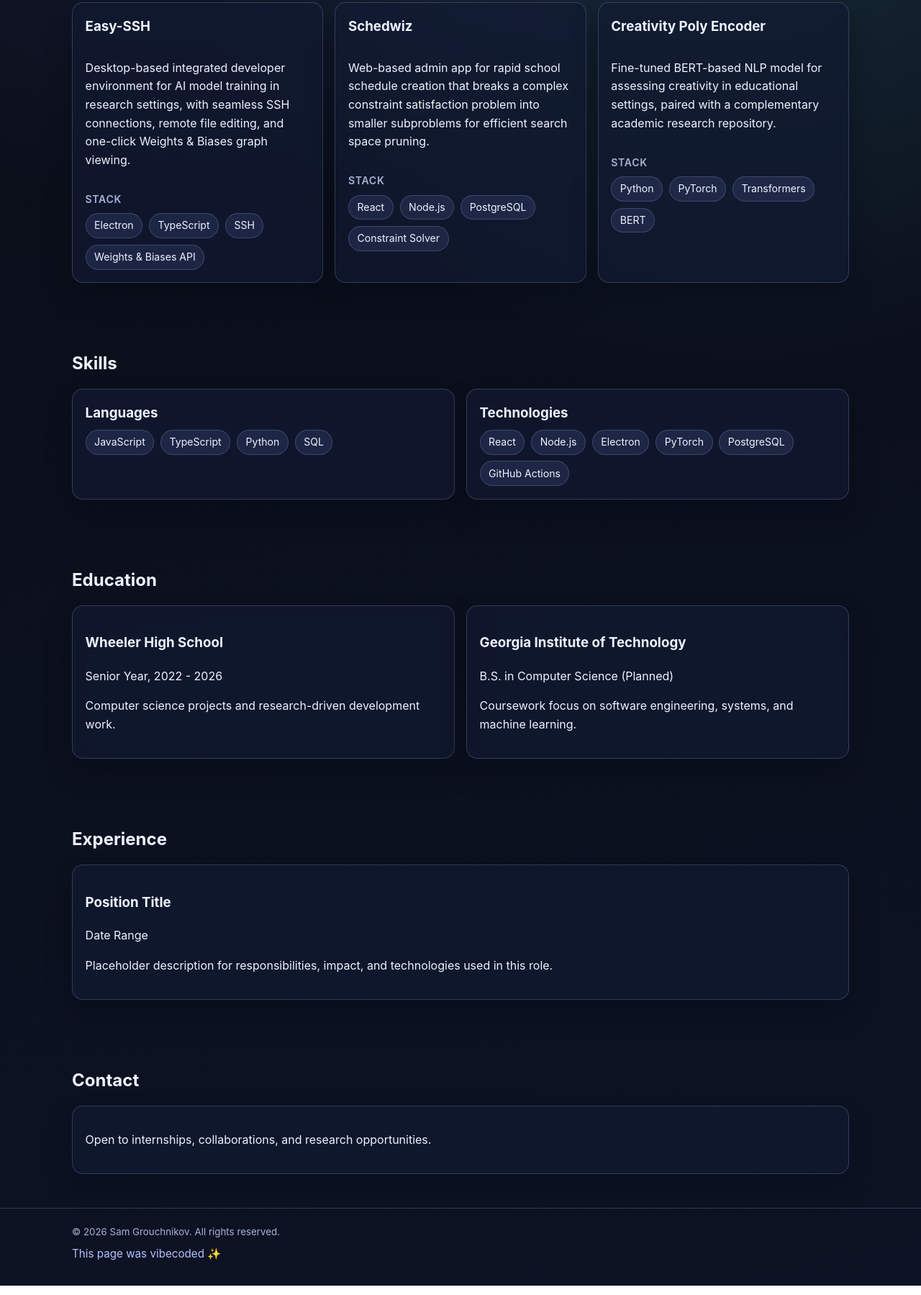
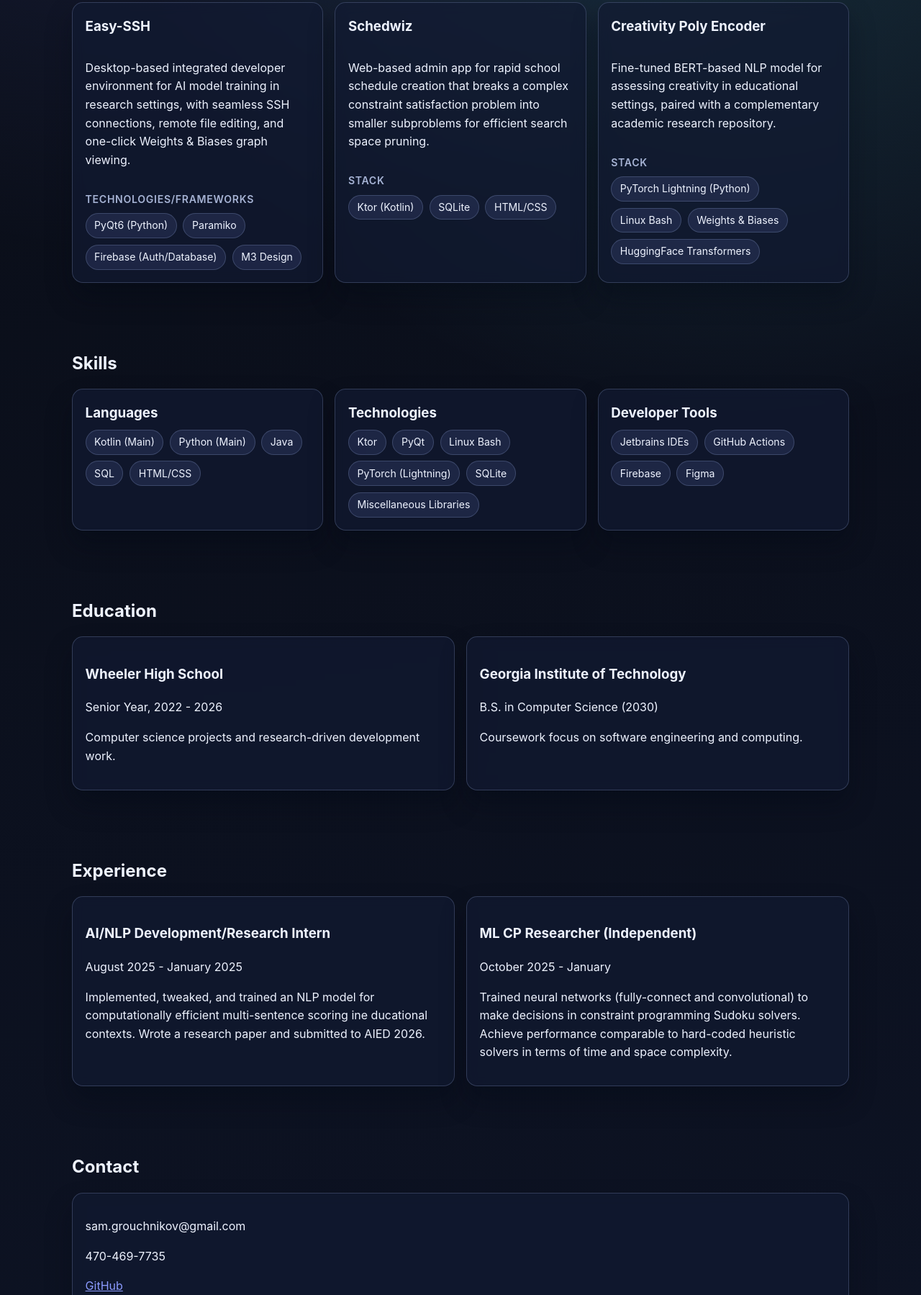
Before and after one commit to sam-grouchnikov/samg-portfolio, a website: page index.html in a window 1280 px wide. Shown: the part 832-2631 px from the top of the page at 72% size. Drawn offline with Linux system fonts and the light colour scheme.

Commit message:
Portfolio changes

```diff
--- a/css/style.css
+++ b/css/style.css
@@ -114,6 +114,10 @@ body {
   gap: 0.8rem;
 }
 
+.lightblue {
+  color: var(--accent);
+}
+
 .btn {
   background: var(--accent);
   color: #111426;
--- a/index.html
+++ b/index.html
@@ -61,12 +61,12 @@
               viewing.
             </p>
             <div>
-              <h4>Stack</h4>
+              <h4>Technologies/Frameworks</h4>
               <ul class="stack-list">
-                <li>Electron</li>
-                <li>TypeScript</li>
-                <li>SSH</li>
-                <li>Weights & Biases API</li>
+                <li>PyQt6 (Python)</li>
+                <li>Paramiko</li>
+                <li>Firebase (Auth/Database)</li>
+                <li>M3 Design</li>
               </ul>
             </div>
           </article>
@@ -80,10 +80,9 @@
             <div>
               <h4>Stack</h4>
               <ul class="stack-list">
-                <li>React</li>
-                <li>Node.js</li>
-                <li>PostgreSQL</li>
-                <li>Constraint Solver</li>
+                <li>Ktor (Kotlin)</li>
+                <li>SQLite</li>
+                <li>HTML/CSS</li>
               </ul>
             </div>
           </article>
@@ -97,10 +96,10 @@
             <div>
               <h4>Stack</h4>
               <ul class="stack-list">
-                <li>Python</li>
-                <li>PyTorch</li>
-                <li>Transformers</li>
-                <li>BERT</li>
+                <li>PyTorch Lightning (Python)</li>
+                <li>Linux Bash</li>
+                <li>Weights & Biases</li>
+                <li>HuggingFace Transformers</li>
               </ul>
             </div>
           </article>
@@ -113,21 +112,31 @@
           <article class="skeleton-card">
             <h3>Languages</h3>
             <ul class="pill-list">
-              <li>JavaScript</li>
-              <li>TypeScript</li>
-              <li>Python</li>
+              <li>Kotlin (Main)</li>
+              <li>Python (Main)</li>
+              <li>Java</li>
               <li>SQL</li>
+              <li>HTML/CSS</li>
             </ul>
           </article>
           <article class="skeleton-card">
             <h3>Technologies</h3>
             <ul class="pill-list">
-              <li>React</li>
-              <li>Node.js</li>
-              <li>Electron</li>
-              <li>PyTorch</li>
-              <li>PostgreSQL</li>
+              <li>Ktor</li>
+              <li>PyQt</li>
+              <li>Linux Bash</li>
+              <li>PyTorch (Lightning)</li>
+              <li>SQLite</li>
+              <li>Miscellaneous Libraries</li>
+            </ul>
+          </article>
+          <article class="skeleton-card">
+            <h3>Developer Tools</h3>
+            <ul class="pill-list">
+              <li>Jetbrains IDEs</li>
               <li>GitHub Actions</li>
+              <li>Firebase</li>
+              <li>Figma</li>
             </ul>
           </article>
         </div>
@@ -143,8 +152,8 @@
           </article>
           <article class="skeleton-card">
             <h3>Georgia Institute of Technology</h3>
-            <p>B.S. in Computer Science (Planned)</p>
-            <p>Coursework focus on software engineering, systems, and machine learning.</p>
+            <p>B.S. in Computer Science (2030)</p>
+            <p>Coursework focus on software engineering and computing.</p>
           </article>
         </div>
       </section>
@@ -154,11 +163,17 @@
         <h2>Experience</h2>
         <div class="grid">
           <article class="skeleton-card">
-            <h3>Position Title</h3>
-            <p>Date Range</p>
+            <h3>AI/NLP Development/Research Intern</h3>
+            <p>August 2025 - January 2025</p>
             <p>
-              Placeholder description for responsibilities, impact, and technologies
-              used in this role.
+              Implemented, tweaked, and trained an NLP model for computationally efficient multi-sentence scoring ine ducational contexts. Wrote a research paper and submitted to AIED 2026.
+            </p>
+          </article>
+          <article class="skeleton-card">
+            <h3>ML CP Researcher (Independent)</h3>
+            <p>October 2025 - January</p>
+            <p>
+              Trained neural networks (fully-connect and convolutional) to make decisions in constraint programming Sudoku solvers. Achieve performance comparable to hard-coded heuristic solvers in terms of time and space complexity.
             </p>
           </article>
         </div>
@@ -167,7 +182,13 @@
       <section id="contact" class="section container">
         <h2>Contact</h2>
         <div class="skeleton-card">
-          <p>Open to internships, collaborations, and research opportunities.</p>
+          <p>sam.grouchnikov@gmail.com</p>
+          <p>470-469-7735</p>
+          <a href="https://www.github.com/sam-grouchnikov" class="lightblue">GitHub</a>
+          <br>
+
+          <a href="https://www.linkedin.com/in/sam-grouchnikov-34141431a/" class="lightblue">LinkedIn</a>
+
         </div>
       </section>
     </main>
@@ -175,7 +196,6 @@
     <footer class="site-footer">
       <div class="container">
         <small>© <span id="year"></span> Sam Grouchnikov. All rights reserved.</small>
-        <p class="vibecoded">This page was vibecoded ✨</p>
       </div>
     </footer>
 
```
